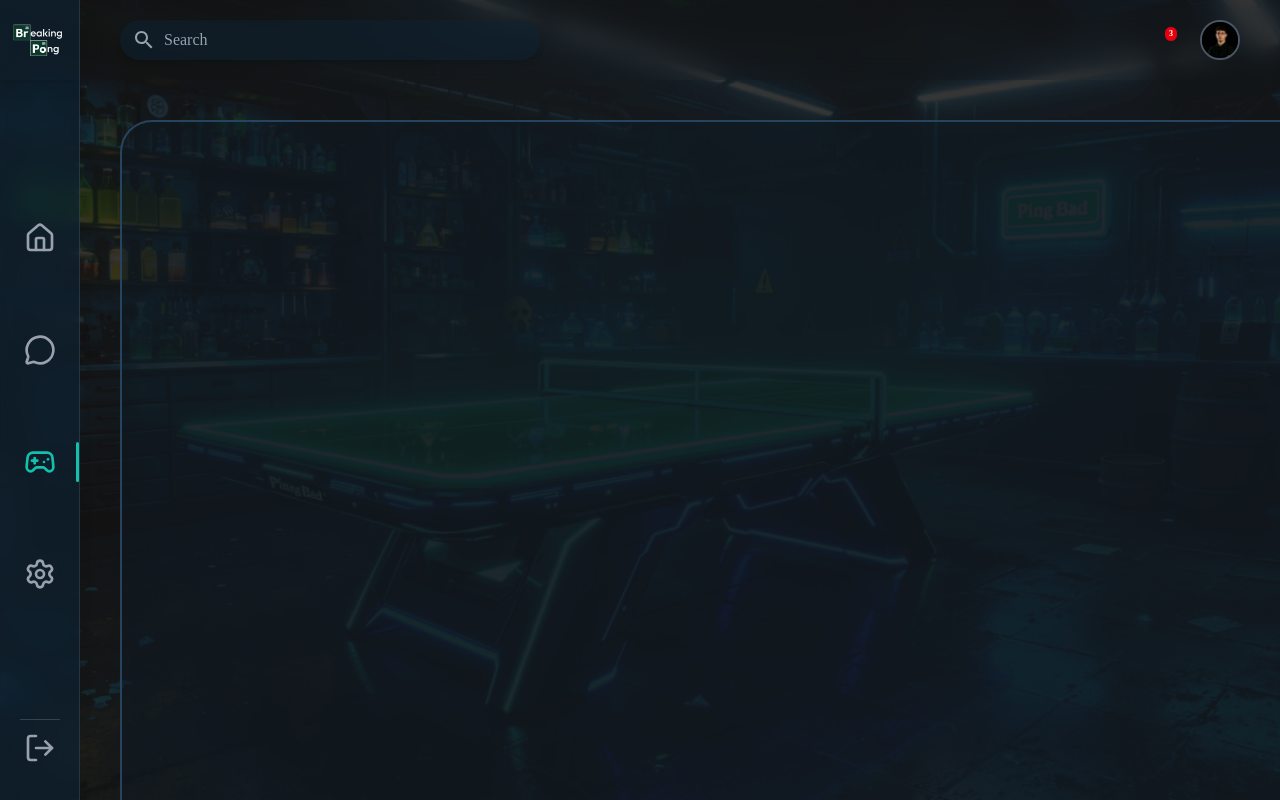
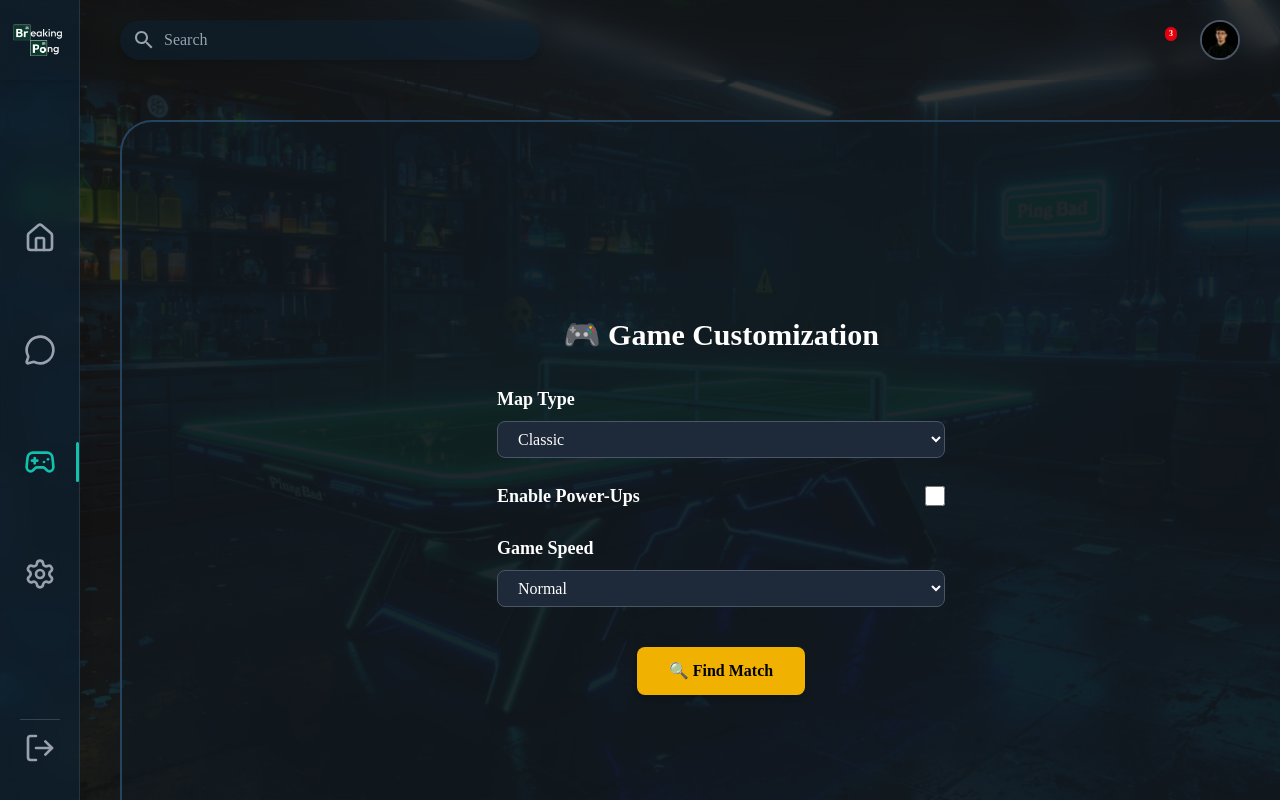
Before and after one commit to Serghini04/ft_transcendence, a React app in the folder app/frontend/: page /game/online in a window 1280 px wide. Built offline with nearby package versions, Linux system fonts and the light colour scheme; some icons are missing; the HTML template or start-up script is replaced by a standard one.

Commit message:
feat: Game Customization

```diff
--- a/app/frontend/package.json
+++ b/app/frontend/package.json
@@ -15,7 +15,8 @@
     "@heroicons/react": "^2.2.0",
     "@mui/icons-material": "^7.3.4",
     "@mui/material": "^7.3.4",
-    "axios": "^1.13.0",
+    "axios": "^1.13.1",
+    "cors": "^2.8.5",
     "express": "^5.1.0",
     "framer-motion": "^12.23.24",
     "lucide-react": "^0.544.0",
--- a/app/frontend/src/Game/components/online.tsx
+++ b/app/frontend/src/Game/components/online.tsx
@@ -1,8 +1,78 @@
+
+// export default function Online() {
+//   return (
+//     <div className="relative w-full min-h-screen">
+
+//     </div>
+//   );
+// }
+import { useState } from "react";
+import { useNavigate } from "react-router-dom";
 
 export default function Online() {
+  const navigate = useNavigate();
+
+  // Game customization options
+  const [map, setMap] = useState("Classic");
+  const [powerUps, setPowerUps] = useState(false);
+  const [speed, setSpeed] = useState("Normal");
+
+  const handleStart = () => {
+    navigate("/play/online/matchmaking", {
+      state: { gameOptions: { map, powerUps, speed } },
+    });
+  };
+
   return (
-    <div className="relative w-full min-h-screen">
+    <div className="flex flex-col items-center justify-center h-[calc(100vh-4rem)] text-white p-6">
+      <h1 className="text-3xl font-bold mb-8">🎮 Game Customization</h1>
 
+      {/* Map Selection */}
+      <div className="w-full max-w-md mb-6">
+        <label className="block text-lg font-semibold mb-2">Map Type</label>
+        <select
+          value={map}
+          onChange={(e) => setMap(e.target.value)}
+          className="w-full bg-gray-800 border border-gray-600 rounded-lg px-4 py-2 text-white"
+        >
+          <option value="Classic">Classic</option>
+          <option value="Desert">Desert</option>
+          <option value="Neon">Neon</option>
+        </select>
+      </div>
+
+      {/* Power-Ups Toggle */}
+      <div className="flex items-center justify-between w-full max-w-md mb-6">
+        <label className="text-lg font-semibold">Enable Power-Ups</label>
+        <input
+          type="checkbox"
+          checked={powerUps}
+          onChange={() => setPowerUps(!powerUps)}
+          className="w-5 h-5 accent-yellow-500"
+        />
+      </div>
+
+      {/* Speed Selection */}
+      <div className="w-full max-w-md mb-6">
+        <label className="block text-lg font-semibold mb-2">Game Speed</label>
+        <select
+          value={speed}
+          onChange={(e) => setSpeed(e.target.value)}
+          className="w-full bg-gray-800 border border-gray-600 rounded-lg px-4 py-2 text-white"
+        >
+          <option value="Normal">Normal</option>
+          <option value="Fast">Fast</option>
+          <option value="Crazy">Crazy</option>
+        </select>
+      </div>
+
+      {/* Start Matchmaking */}
+      <button
+        onClick={handleStart}
+        className="mt-4 bg-yellow-500 hover:bg-yellow-600 text-black font-bold px-8 py-3 rounded-lg shadow-md"
+      >
+        🔍 Find Match
+      </button>
     </div>
   );
 }
--- a/app/frontend/src/components/AppRoutes.tsx
+++ b/app/frontend/src/components/AppRoutes.tsx
@@ -5,15 +5,15 @@ import Ai from "../Game/components/ai";
 import Local from "../Game/components/local";
 import Tournament from "../Game/components/tournament";
 import Online from "../Game/components/online";
+import GameSetup from "../Game/components/setup";
 
 export default function AppRoutes({ menuOpen }: { menuOpen: boolean }) {
     return (
       <Routes>
           {/* Main Game Layout */}
         <Route path="/game" element={<Game menuOpen={menuOpen} />}>
-            {/* Default screen (GameMenu) */}
           <Route index element={<GameMenu />} />
-            {/* Nested game modes */}
+          <Route path="setup" element={<GameSetup />} />
           <Route path="tournament" element={<Tournament />} />
           <Route path="ai" element={<Ai />} />
           <Route path="local" element={<Local />} />
```
Also changed, not shown: 1 other file (tests, documents, lock files or other folders).
